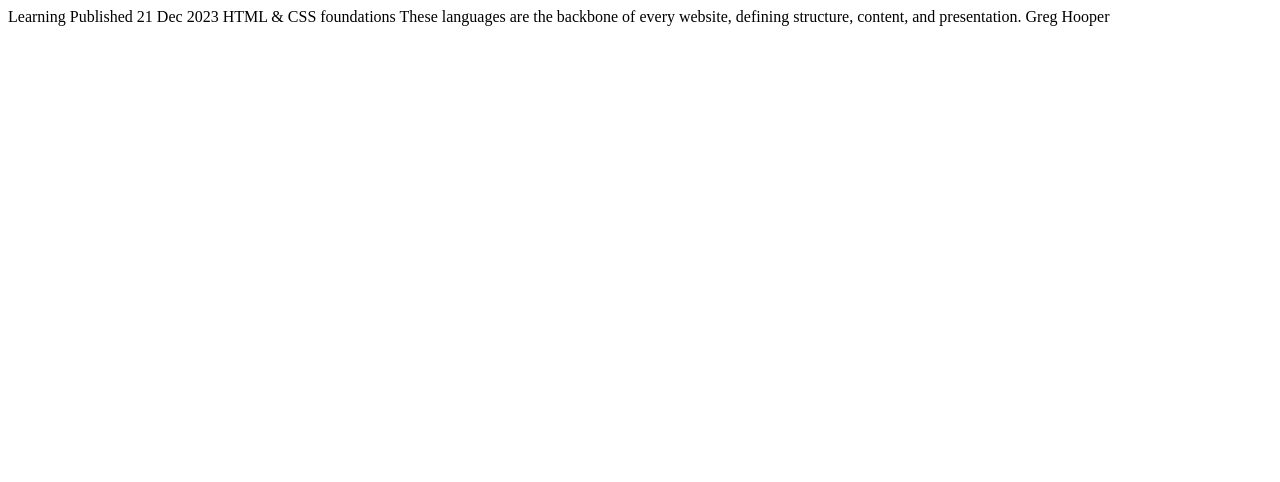
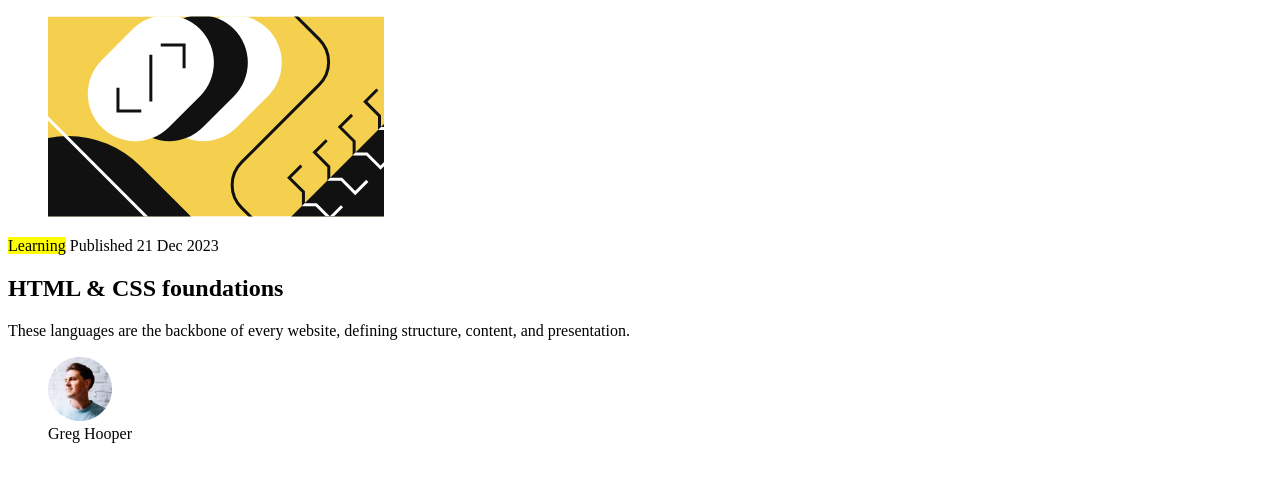
Before and after one commit to fetrainee/blog-preview-card, a plain HTML site: page index.html in a window 1280 px wide. Drawn offline with Linux system fonts and the light colour scheme.

Commit message:
Introduce semantic HTML markup

```diff
--- a/index.html
+++ b/index.html
@@ -11,16 +11,22 @@
 
 </head>
 <body>
-
-Learning
-
-Published 21 Dec 2023
-
-HTML & CSS foundations
-
-These languages are the backbone of every website, defining structure, content, and presentation.
-
-Greg Hooper
-
+<main>
+    <section class="card">
+        <figure class="card__image">
+            <img src="assets/images/illustration-article.svg" alt="Blog image"/>
+        </figure>
+        <article class="card__content">
+            <mark>Learning</mark>
+            <time datetime="2023-12-21">Published 21 Dec 2023</time>
+            <h2>HTML & CSS foundations</h2>
+            <p>These languages are the backbone of every website, defining structure, content, and presentation.</p>
+        </article>
+        <figure class="card__author">
+            <img src="assets/images/image-avatar.webp" alt="Author avatar"/>
+            <figcaption>Greg Hooper</figcaption>
+        </figure>
+    </section>
+</main>
 </body>
 </html>
```
